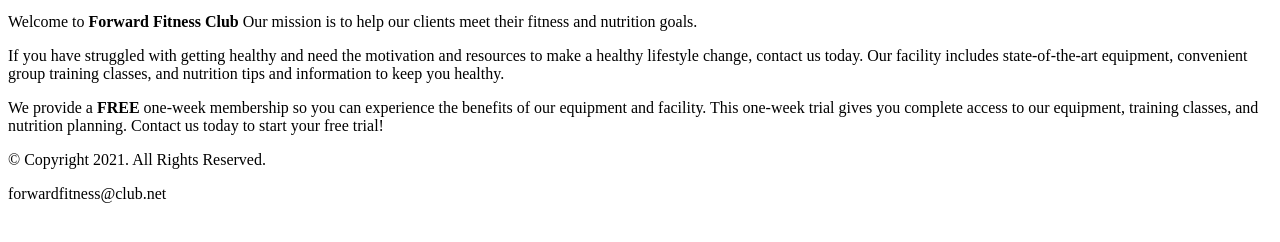
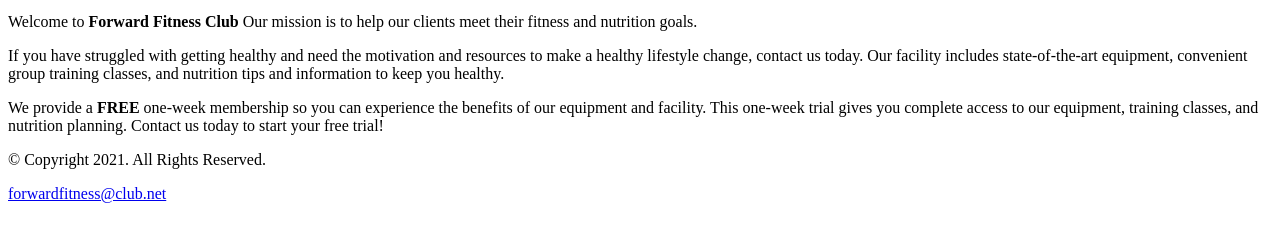
Before and after one commit to Nclark01/ctp118-forward-fitness, a plain HTML site: page index.html in a window 1280 px wide. Shown: the part 162-404 px from the top of the page. Drawn offline with Linux system fonts and the light colour scheme.

Commit message:
feat: convert footer email to mailto link (template + home)

```diff
--- a/index.html
+++ b/index.html
@@ -41,7 +41,7 @@
     <!-- Use the footer area to add webpage footer content -->
     <footer>
         <p>&copy; Copyright 2021. All Rights Reserved.</p>
-        <p>forwardfitness@club.net</p>
+        <p><a href="mailto:forwardfitness@club.net">forwardfitness@club.net</a></p>
     </footer>
     </div>
 
```
